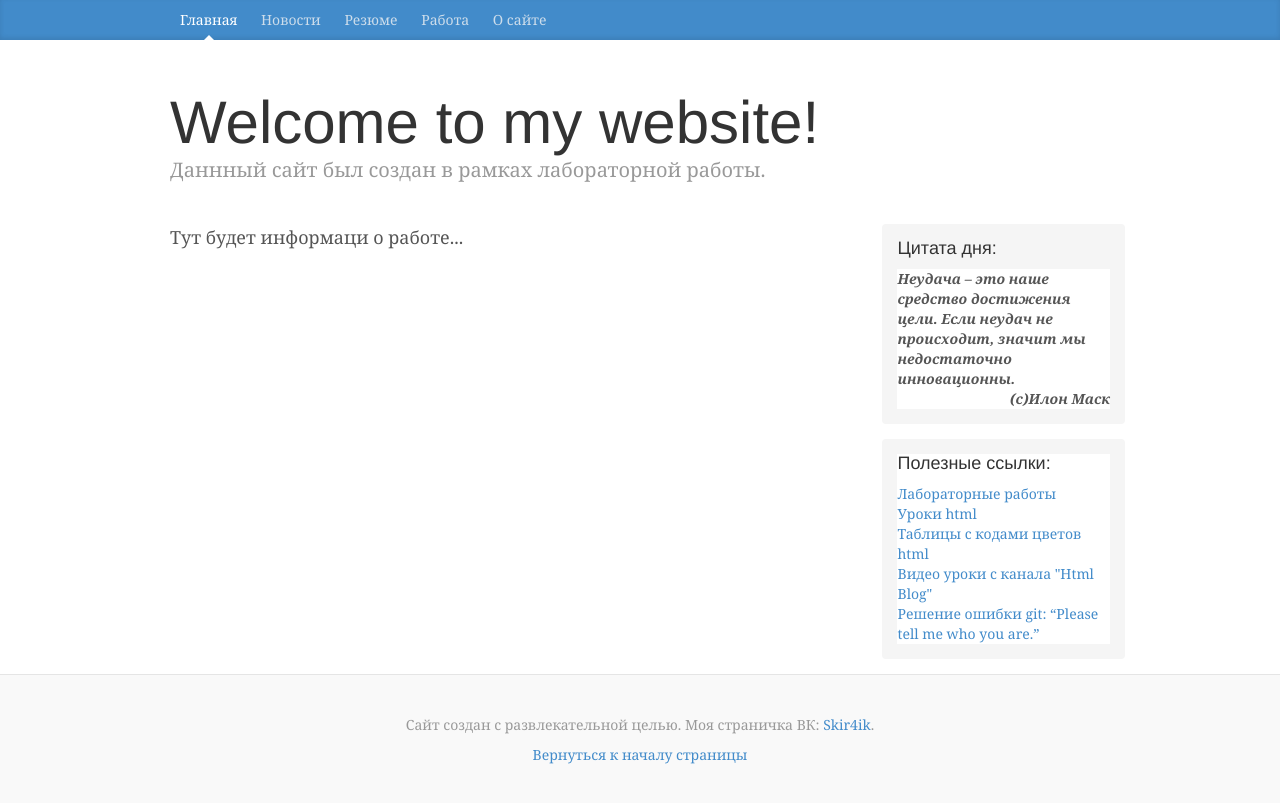
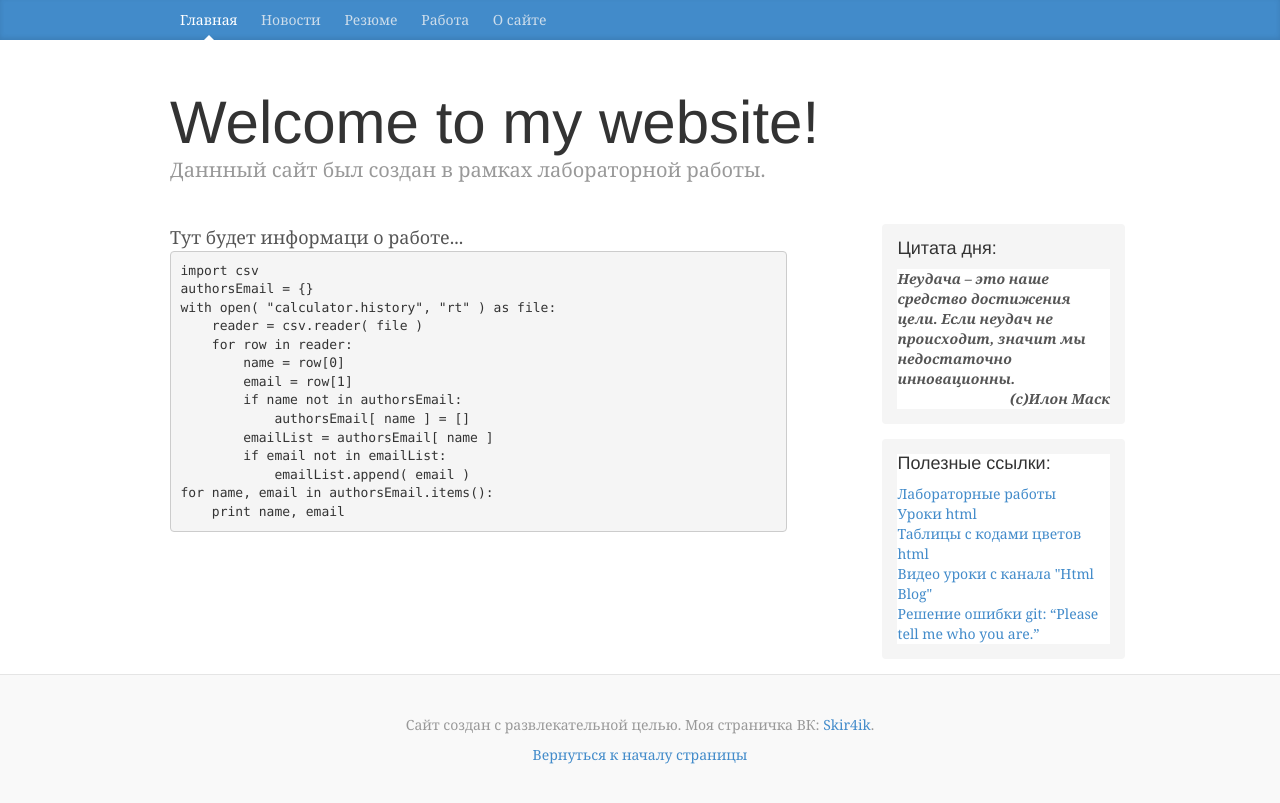
Before and after one commit to Skir4ik/Skir4ik.github.io, a Jekyll site: the page built from Job.html, in a window 1280 px wide. Shown: the top 803 px of the page. Built offline with Jekyll 4.4.1, drawn with Linux system fonts in a browser that asks for light colours.

Commit message:
Update Job.html

```diff
--- a/Job.html
+++ b/Job.html
@@ -2,3 +2,19 @@
 layout: default
 ---
 Тут будет информаци о работе...
+
+<div class="language-python highlighter-rouge"><div class="highlight"><pre class="highlight"><code><span class="kn">import</span> <span class="nn">csv</span>
+<span class="n">authorsEmail</span> <span class="o">=</span> <span class="p">{}</span>
+<span class="k">with</span> <span class="nb">open</span><span class="p">(</span> <span class="s">"calculator.history"</span><span class="p">,</span> <span class="s">"rt"</span> <span class="p">)</span> <span class="k">as</span> <span class="nb">file</span><span class="p">:</span>
+    <span class="n">reader</span> <span class="o">=</span> <span class="n">csv</span><span class="o">.</span><span class="n">reader</span><span class="p">(</span> <span class="nb">file</span> <span class="p">)</span>
+    <span class="k">for</span> <span class="n">row</span> <span class="ow">in</span> <span class="n">reader</span><span class="p">:</span>
+        <span class="n">name</span> <span class="o">=</span> <span class="n">row</span><span class="p">[</span><span class="mi">0</span><span class="p">]</span>
+        <span class="n">email</span> <span class="o">=</span> <span class="n">row</span><span class="p">[</span><span class="mi">1</span><span class="p">]</span>
+        <span class="k">if</span> <span class="n">name</span> <span class="ow">not</span> <span class="ow">in</span> <span class="n">authorsEmail</span><span class="p">:</span>
+            <span class="n">authorsEmail</span><span class="p">[</span> <span class="n">name</span> <span class="p">]</span> <span class="o">=</span> <span class="p">[]</span>
+        <span class="n">emailList</span> <span class="o">=</span> <span class="n">authorsEmail</span><span class="p">[</span> <span class="n">name</span> <span class="p">]</span>
+        <span class="k">if</span> <span class="n">email</span> <span class="ow">not</span> <span class="ow">in</span> <span class="n">emailList</span><span class="p">:</span>
+            <span class="n">emailList</span><span class="o">.</span><span class="n">append</span><span class="p">(</span> <span class="n">email</span> <span class="p">)</span>
+<span class="k">for</span> <span class="n">name</span><span class="p">,</span> <span class="n">email</span> <span class="ow">in</span> <span class="n">authorsEmail</span><span class="o">.</span><span class="n">items</span><span class="p">():</span>
+    <span class="k">print</span> <span class="n">name</span><span class="p">,</span> <span class="n">email</span>
+</code></pre></div></div>
```
